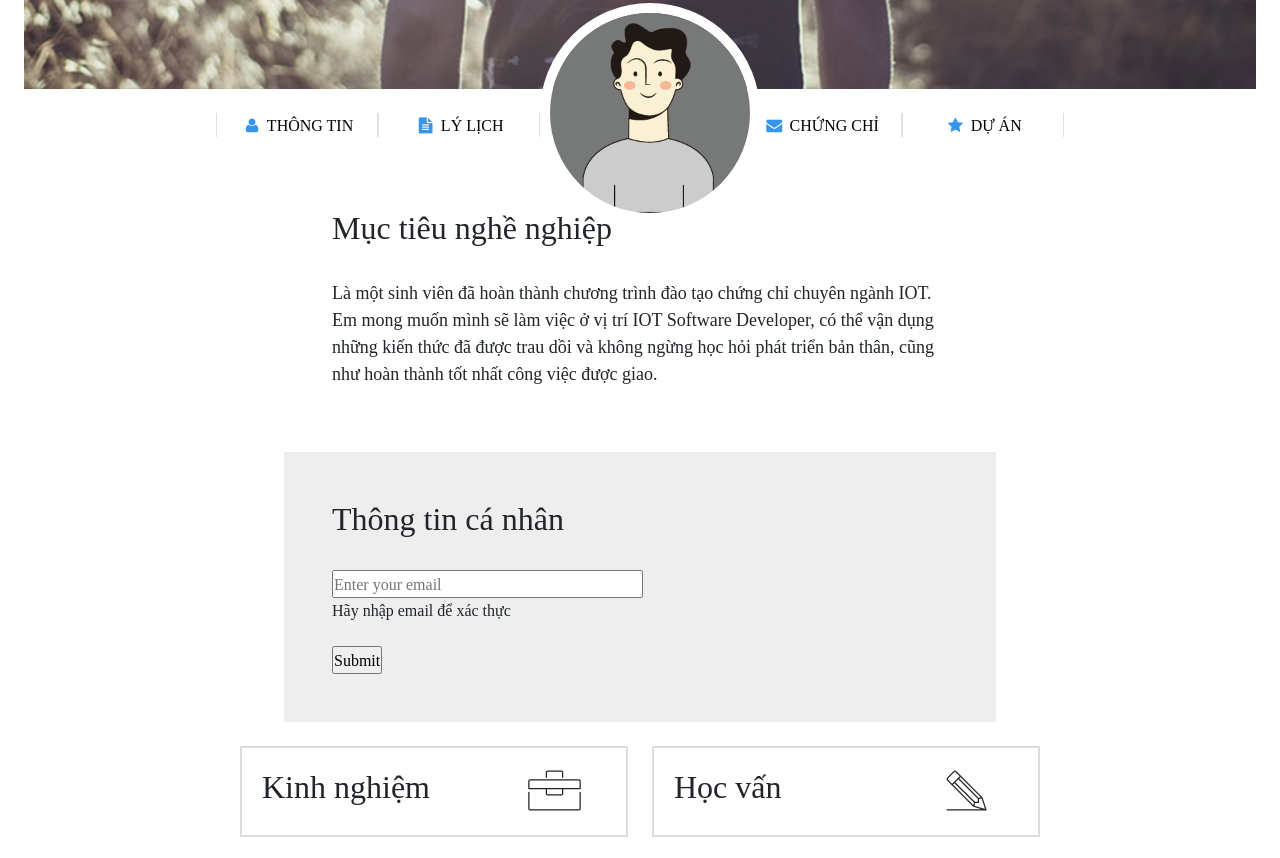
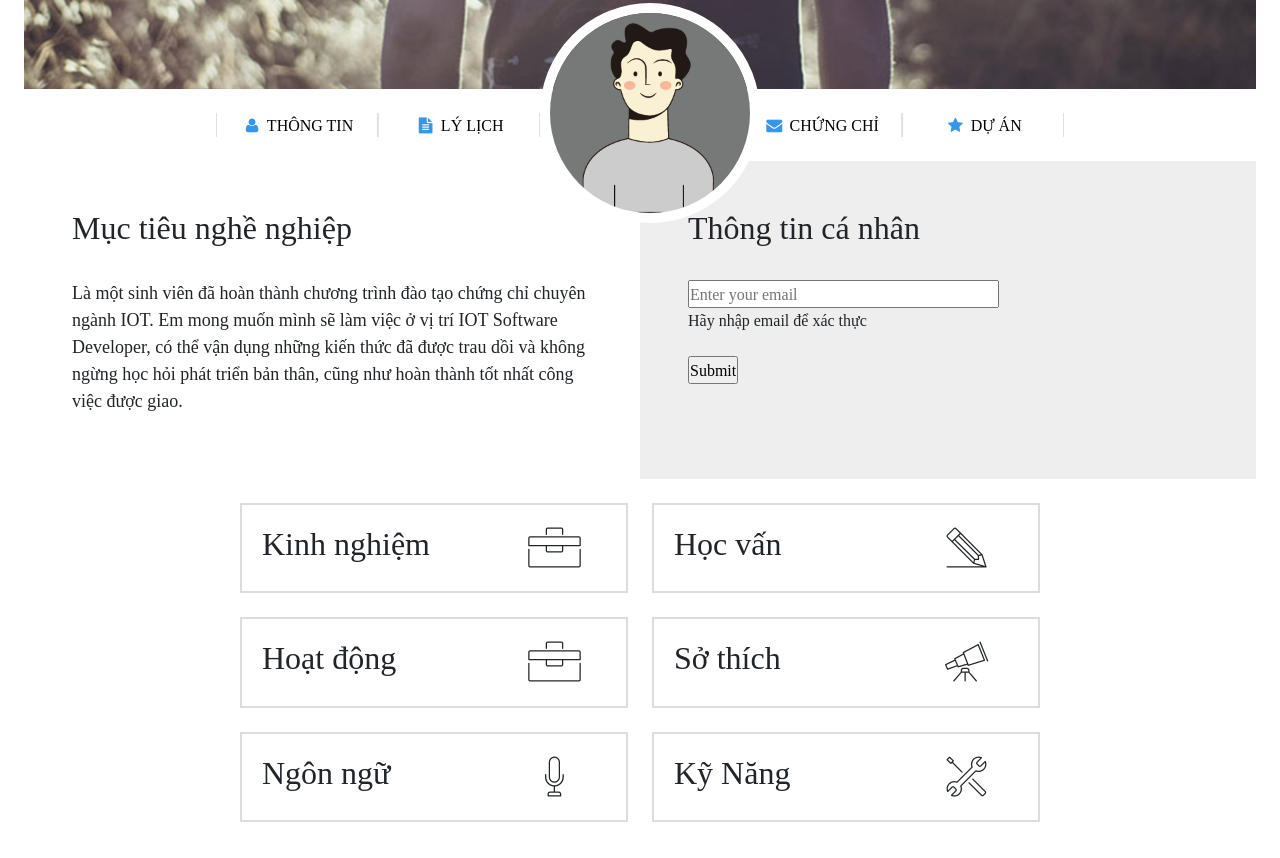
Before and after one commit to ImNotTurtle/WEB101x-Asm3-OnlineCV, a plain HTML site: page index.html in a window 1280 px wide. Shown: the part 495-1353 px from the top of the page. Drawn offline with nearby package versions, Linux system fonts and the light colour scheme.

Commit message:
update index.html

```diff
--- a/index.html
+++ b/index.html
@@ -70,7 +70,7 @@
         </div>
       </nav>
       <!-- Persional information -->
-      <div class="d-flex flex-wrap justify-content-center">
+      <div class="d-flex flex-wrap flex-lg-nowrap justify-content-center">
         <div class="p-5 w-50 flex-shrink-1 align-items-center">
           <h2 class="pb-4">Mục tiêu nghề nghiệp</h2>
           <p>
```
